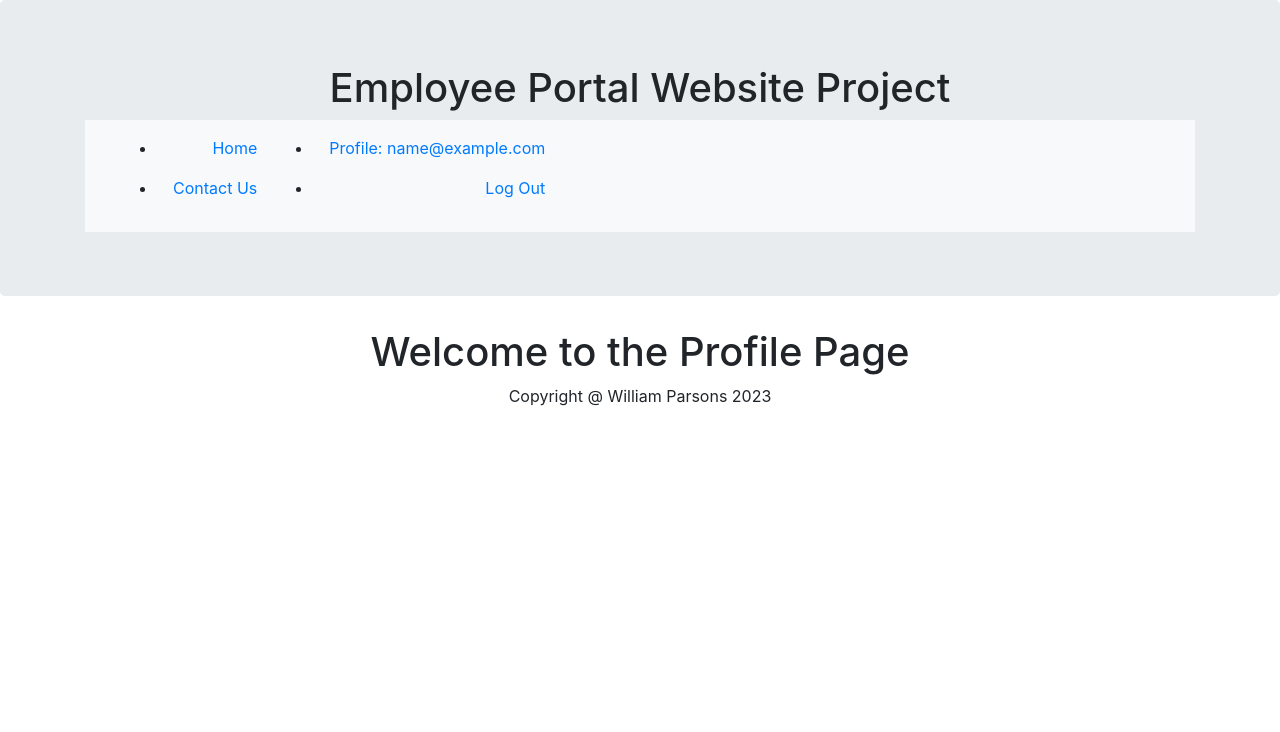
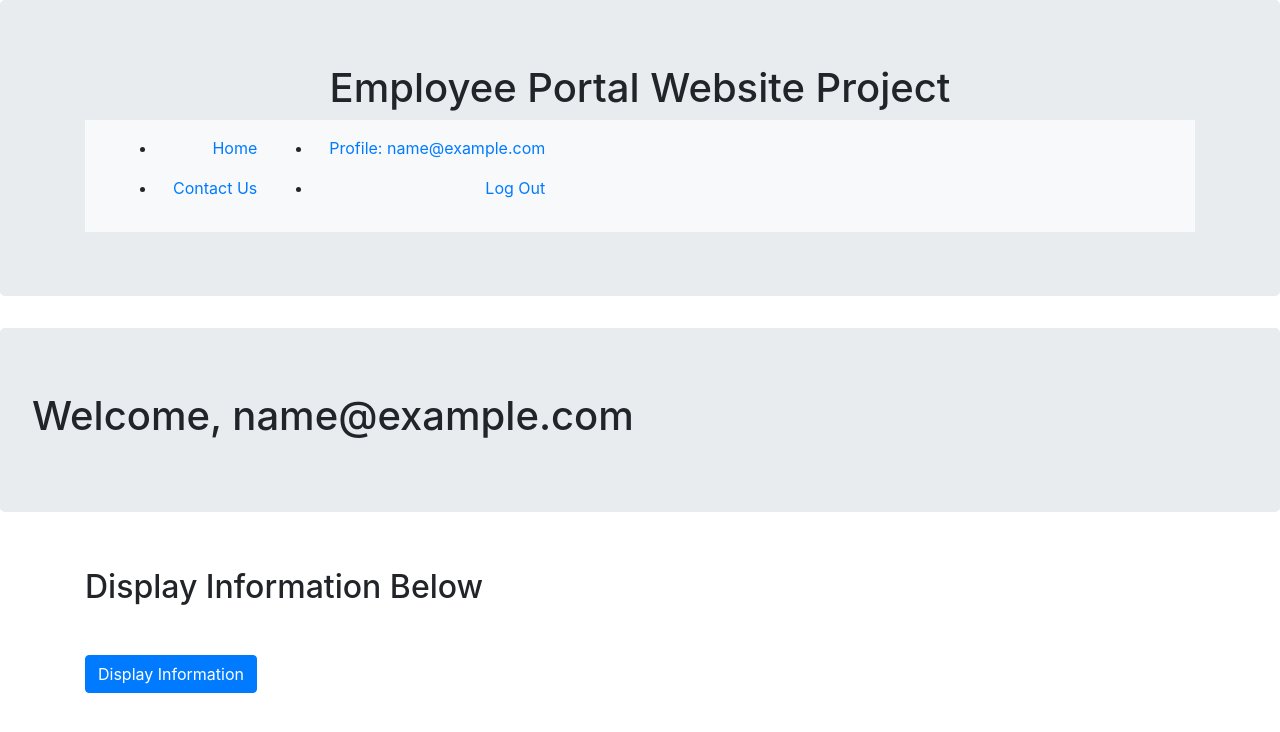
Before and after one commit to W8pars/employeeWebsiteProject, a PHP site: page /profile.php in a window 1280 px wide. Shown: the top 732 px of the page. Run offline with PHP 8.4, Linux system fonts and the light colour scheme; the visitor is signed in with stand-in values (Sample User, id 1).

Commit message:
Update profile.php

```diff
--- a/profile.php
+++ b/profile.php
@@ -1,8 +1,35 @@
+<?php
+	include 'master.php';
 
-<?php require 'master.php';?>
+//can include option to include form to submit update queries in future deployment
+?>
 
-<div class="container text-center">
-	<h1> Welcome to the Profile Page </h1>
+
+<div class="jumbotron">
+    <h1>Welcome, <?php echo $_SESSION['email'] ?></h1>
 </div>
 
-<?php require 'footer.php';?>
+<br>
+
+<div class="container">
+	<h2> Display Information Below <h2><br>
+	<div>
+		<form action="" method="post">
+			<button type="submit" name="getProfile" class="btn btn-primary">Display Information</button>
+		</form>
+	</div>
+	<br>
+	<?php
+	if(isset($_POST['getProfile'])) {
+		require_once "empdb_config.php";
+		require "classes/dbh.classes.php";
+
+		$db = new Dbmgr();
+		$con = $db->connect();
+		$sql = 'SELECT * FROM tbluser WHERE id = ' . $_SESSION['userid'];
+		$table = $db->executeSelectQuery($con, $sql);
+		echo $table;
+	}
+	?>
+</div>
+<br>
```
